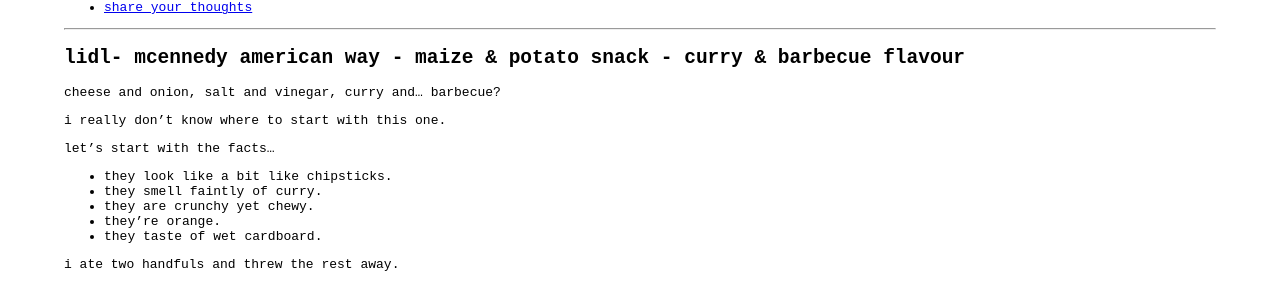
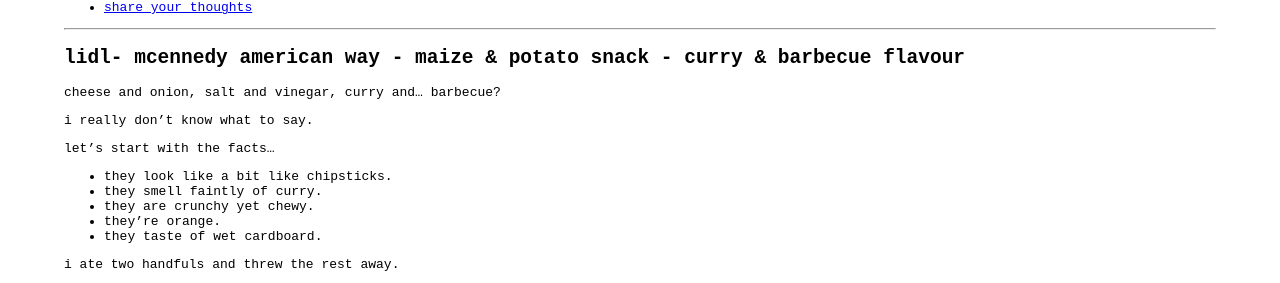
Before and after one commit to crispreview/crispreview.github.io, a Jekyll site: the page built from _posts/2025-07-07-Lidl-Curry-and-Barbecue.markdown, in a window 1280 px wide. Shown: the part 156-439 px from the top of the page. Built offline with Jekyll 4.4.1, drawn with Linux system fonts in a browser that asks for light colours.

Commit message:
Update 2025-07-07-Lidl-Curry-and-Barbecue.markdown

```diff
--- a/_posts/2025-07-07-Lidl-Curry-and-Barbecue.markdown
+++ b/_posts/2025-07-07-Lidl-Curry-and-Barbecue.markdown
@@ -8,7 +8,7 @@
 
 <!--excerpt-->
 
-I really don't know where to start with this one.
+I really don't know what to say.
 
 Let's start with the facts...
 
```
